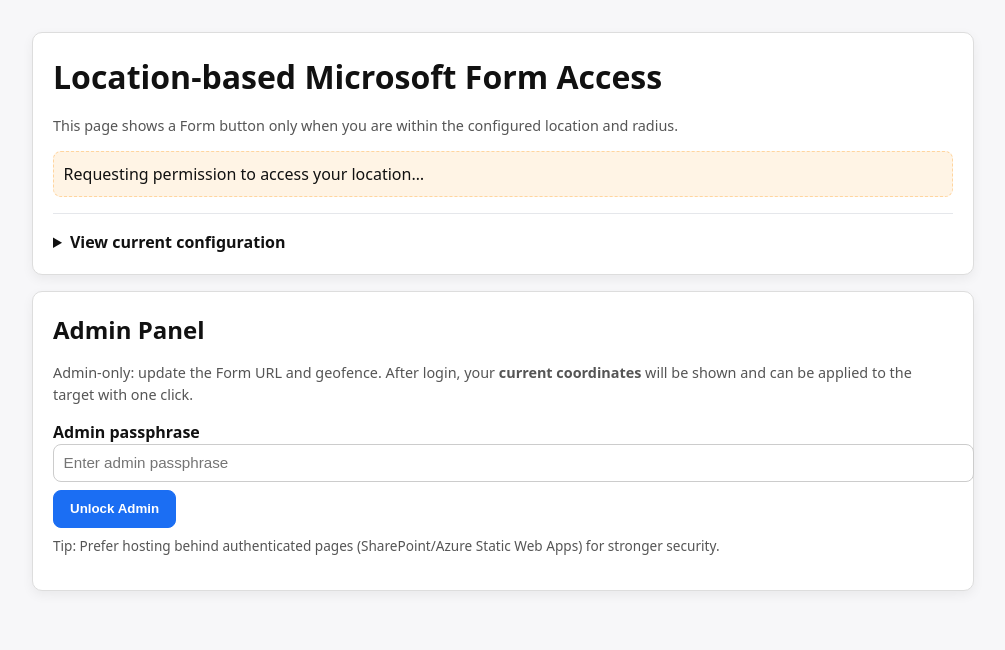
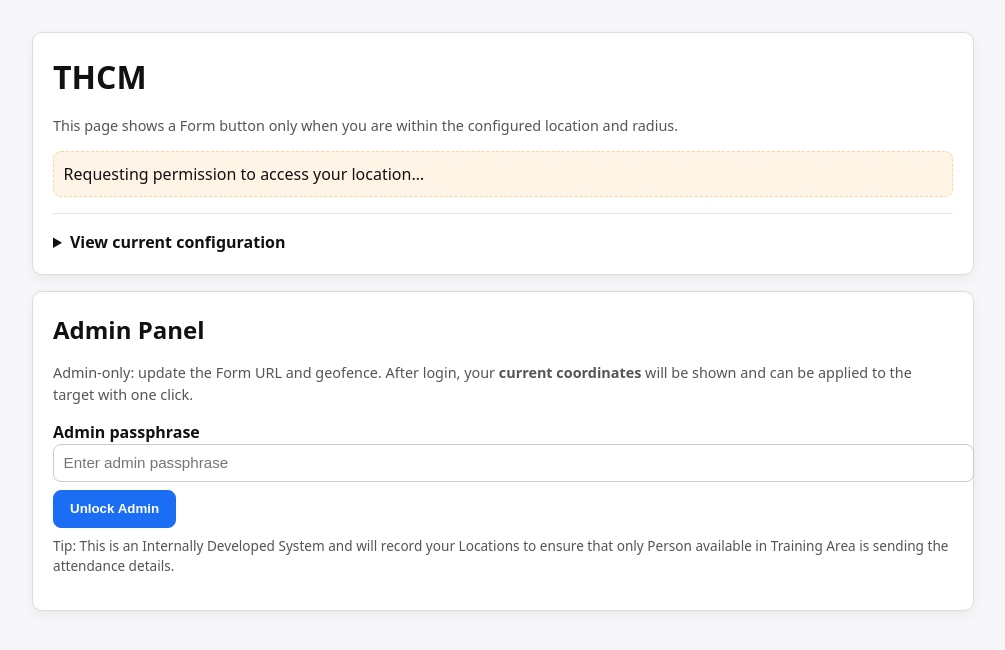
Before and after one commit to DeepThakur7/Training-Record, a plain HTML site: page index.html in a window 1280 px wide. Shown: the whole page, without its empty margins (137-1142 px from the left). Drawn offline with Linux system fonts and the light colour scheme.

Commit message:
Update index.html

```diff
--- a/index.html
+++ b/index.html
@@ -30,7 +30,7 @@
 </head>
 <body>
   <div class="card">
-    <h1>Location-based Microsoft Form Access</h1>
+    <h1>THCM</h1>
     <p class="muted">This page shows a Form button only when you are within the configured location and radius.</p>
     <div id="userStatus" class="status warn">Checking your location…</div>
     <div class="center" style="margin-top: 1rem;">
@@ -58,7 +58,7 @@
       <div style="margin-top:0.5rem;">
         <button id="unlockAdmin">Unlock Admin</button>
       </div>
-      <p class="small muted" style="margin-top:0.5rem;">Tip: Prefer hosting behind authenticated pages (SharePoint/Azure Static Web Apps) for stronger security.</p>
+      <p class="small muted" style="margin-top:0.5rem;">Tip: This is an Internally Developed System and will record your Locations to ensure that only Person available in Training Area is sending the attendance details.</p>
     </div>
 
     <form id="adminForm" class="hidden" autocomplete="off">
```
